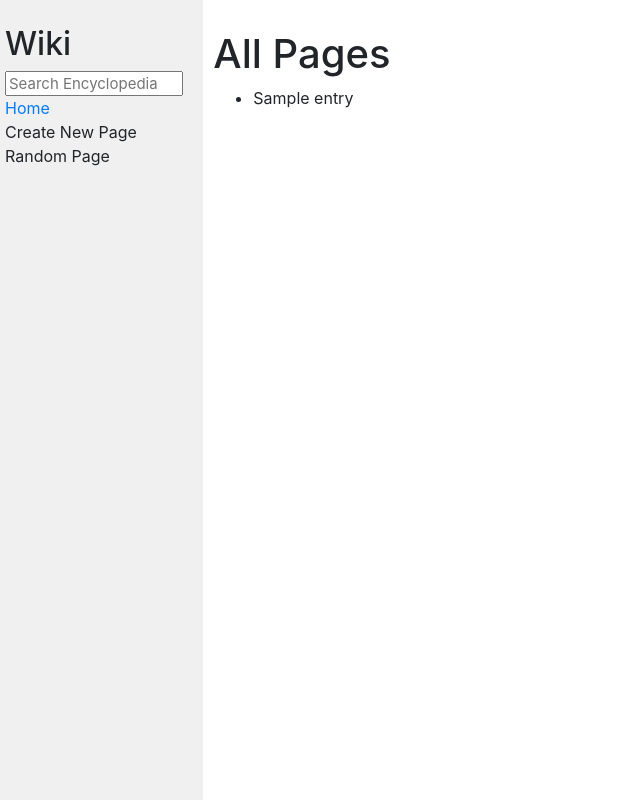
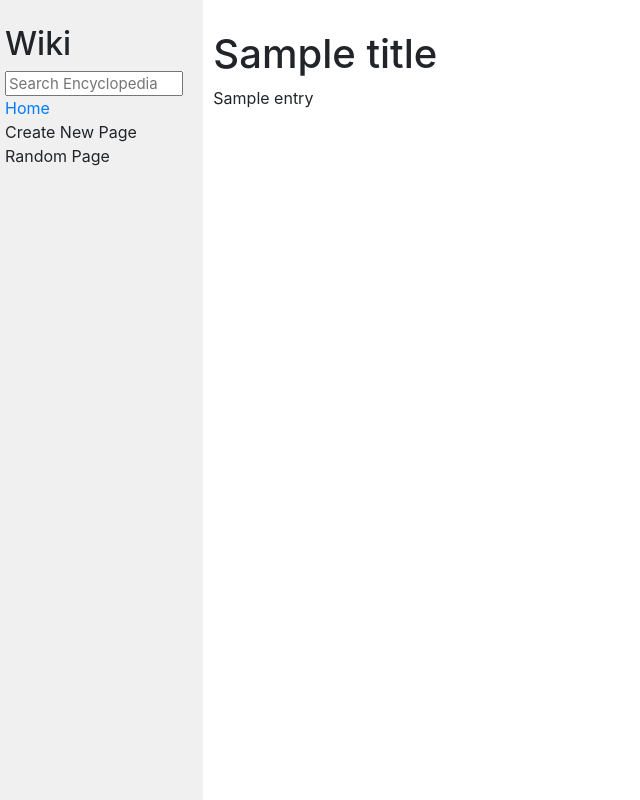
Before and after one commit to andiheer/cs50w_project1, a Django app: template encyclopedia/templates/encyclopedia/view_entry.html in a window 1280 px wide. Shown: the whole page, without its empty margins (0-640 px from the left). Run offline with Django 3.2, Linux system fonts and the light colour scheme; the template is opened without the code that fills it: most values are stand-ins (such as "Sample title", 1, 10 or a date in 2020); some libraries are stand-ins or nearby versions.

Commit message:
Update of files

```diff
--- a/encyclopedia/templates/encyclopedia/view_entry.html
+++ b/encyclopedia/templates/encyclopedia/view_entry.html
@@ -5,12 +5,8 @@
 {% endblock %}
 
 {% block body %}
-    <h1>All Pages</h1>
+    <h1>{{ title }}</h1>
 
-    <ul>
-        {% for entry in entries %}
-            <li>{{ entry }}</li>
-        {% endfor %}
-    </ul>
+    {{ entry }}
 
 {% endblock %}
--- a/encyclopedia/urls.py
+++ b/encyclopedia/urls.py
@@ -3,5 +3,7 @@ from django.urls import path
 from . import views
 
 urlpatterns = [
-    path("", views.index, name="index")
+    path("", views.index, name="index"),
+    # Entry view
+    path('<str:title>/', views.view_entry, name="entry")
 ]
```
Also changed, not shown: encyclopedia/views.py (+14 -2 lines).
